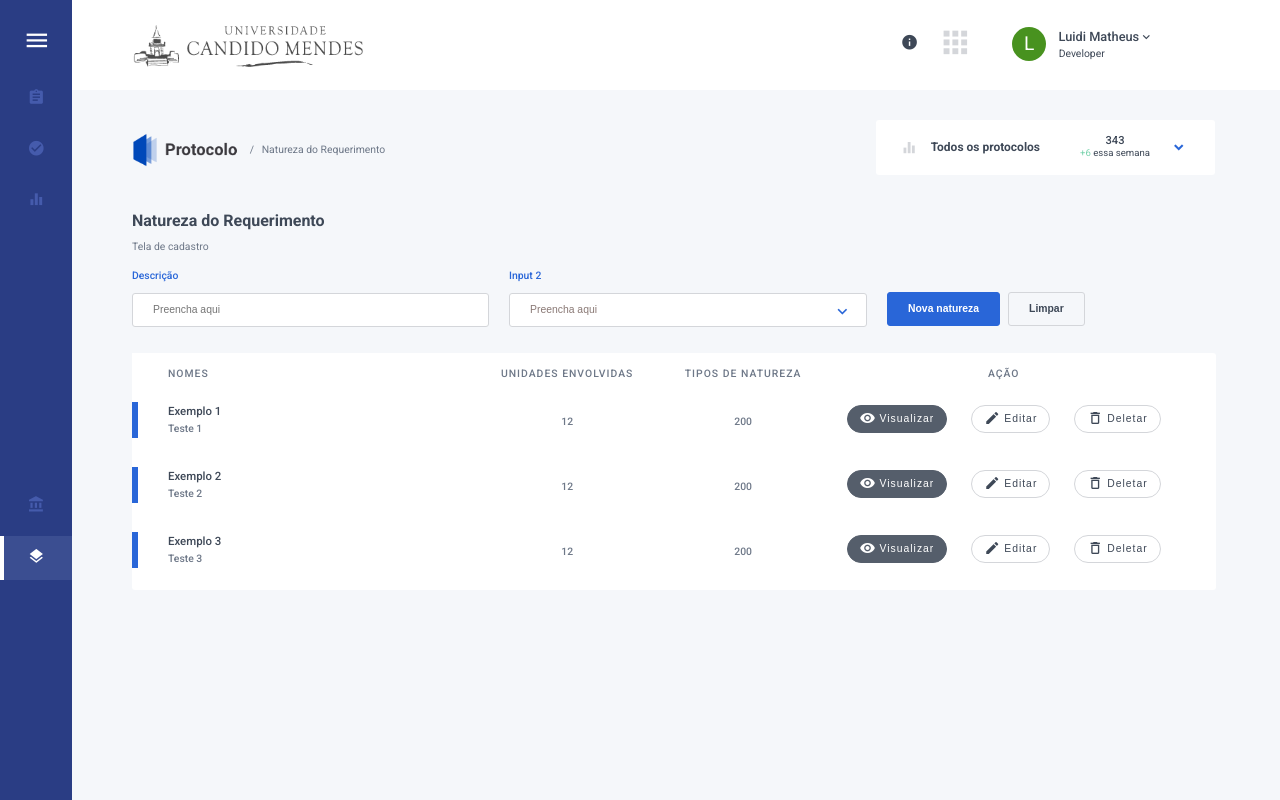
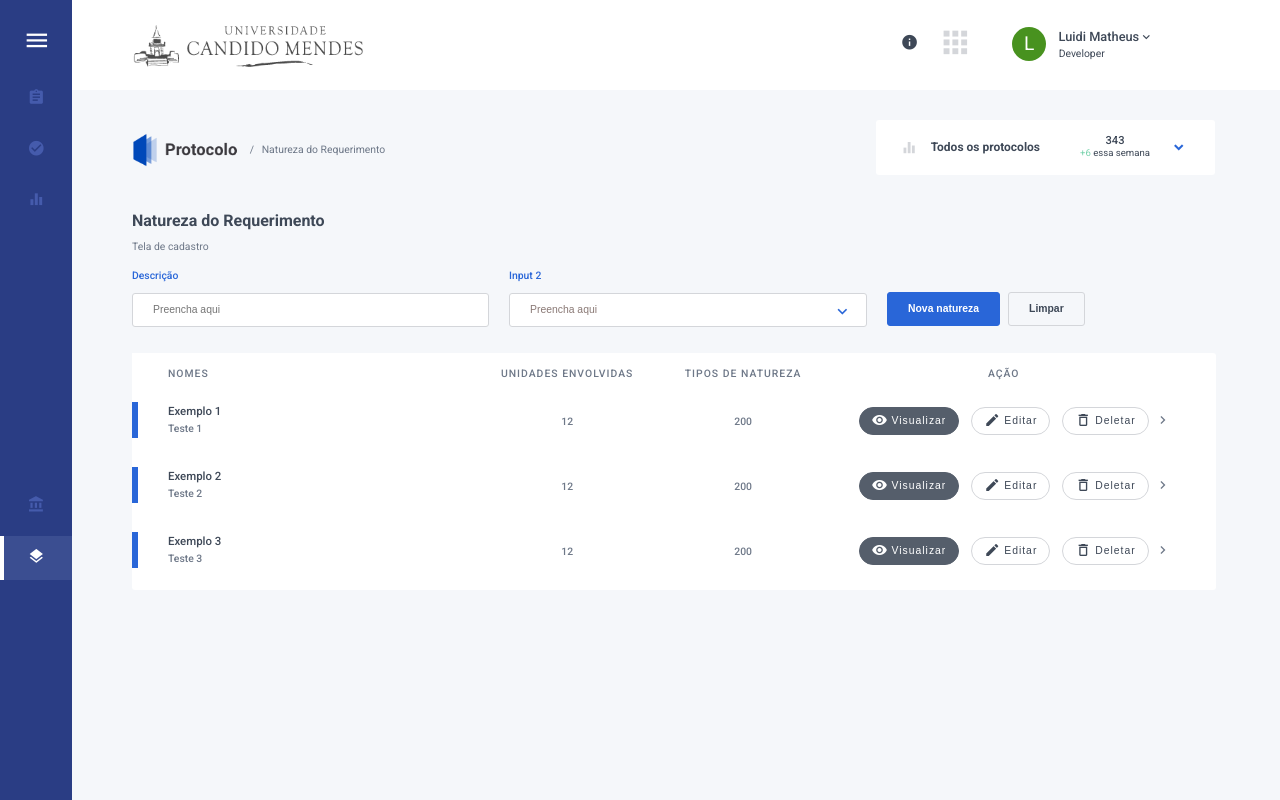
Before and after one commit to luidimso/teste-candido-mendes, an Angular app: page / in a window 1280 px wide. Built offline with nearby package versions, Linux system fonts and the light colour scheme.

Commit message:
Home hover CSS adjustment

```diff
--- a/src/app/components/home/home.component.html
+++ b/src/app/components/home/home.component.html
@@ -55,10 +55,11 @@
         <td class="col-4 text-left"><p class="descricao">{{r.descricao}}</p><p>{{r.input}}</p></td>
         <td class="col-2 text-center"><p>12</p></td>
         <td class="col-2 text-center"><p>200</p></td>
-        <td class="col-4 text-center">
+        <td class="col-4 text-center action">
           <button class="btn-rounded-black" type="button"><i class="material-icons">visibility</i> Visualizar</button>
           <button class="btn-rounded-gray" type="button"><i class="material-icons">create</i> Editar</button>
           <button class="btn-rounded-gray" type="button" (click)="showDeleteModal(r)"><i class="material-icons">delete_outline</i> Deletar</button>
+          <i class="material-icons arrow-right">keyboard_arrow_right</i>
         </td>
       </tr>
     </table>
--- a/src/app/components/home/home.component.scss
+++ b/src/app/components/home/home.component.scss
@@ -212,7 +212,17 @@ main {
           }
 
           .btn-rounded-gray, .btn-rounded-black {
-            margin: 12px;
+            margin: 14px 6px;
+          }
+        }
+
+        td.action {
+          position: relative;
+
+          .arrow-right {
+            position: absolute;
+            top: 20px;
+            font-size: 1rem;
           }
         }
 
@@ -247,6 +257,18 @@ main {
           width: 32.3333333%;
         }
       }
+
+      tr:hover {
+        td {
+          color: var(--default-blue) !important;
+          font-weight: 600;
+
+          .descricao {
+            font-weight: 800;
+            color: var(--default-blue);
+          }
+        }
+      }
     }
   }
 }
```
